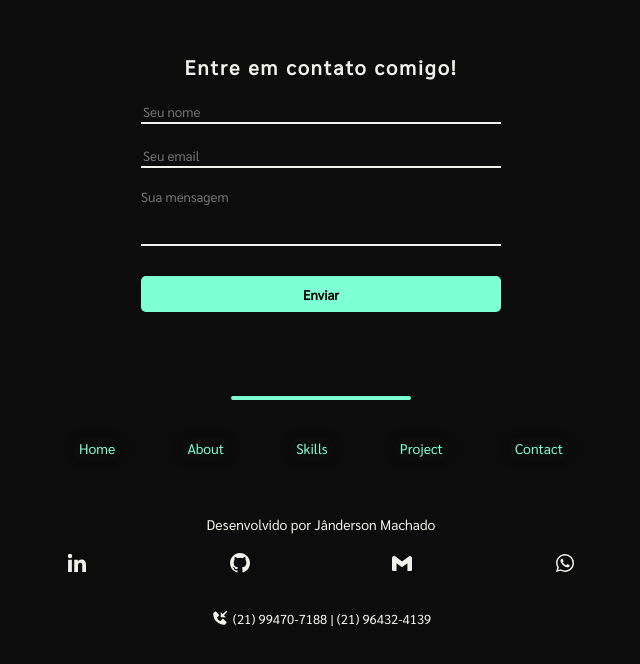
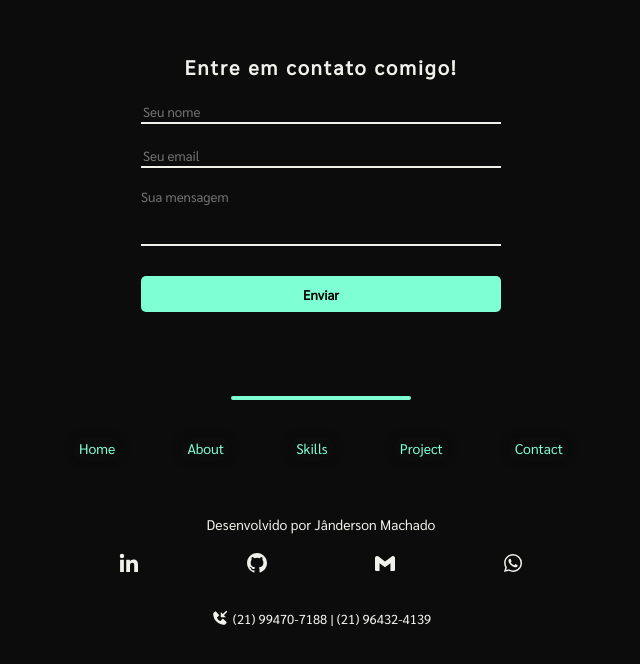
Before and after one commit to jotaMch/Portfolio_Jm, a React (Vite) app: page / in a window 1280 px wide. Shown: the part 3742-4406 px from the top of the page, without its empty margins (319-959 px from the left). Built offline with nearby package versions, Linux system fonts and the light colour scheme.

Commit message:
add new flex

```diff
--- a/src/components/Footer.jsx
+++ b/src/components/Footer.jsx
@@ -50,7 +50,7 @@ function Footer(){
                     Desenvolvido por Jânderson Machado
                 </p>
 
-                <ul>
+                <ul className="contact">
                     <li>
                         <a href="https://www.linkedin.com/in/j%C3%A2nderson-machado-082b54259/">
                             <BiLogoLinkedin />
--- a/src/styles/footer.css
+++ b/src/styles/footer.css
@@ -21,6 +21,15 @@ footer ul {
     list-style: none;
     display: flex;
     justify-content: space-between;
+    width: 40%;
+    margin: 8px auto;
+}
+
+footer .contact {
+
+    list-style: none;
+    display: flex;
+    justify-content: space-around;
     width: 40%;
     margin: 8px auto;
 }
```
